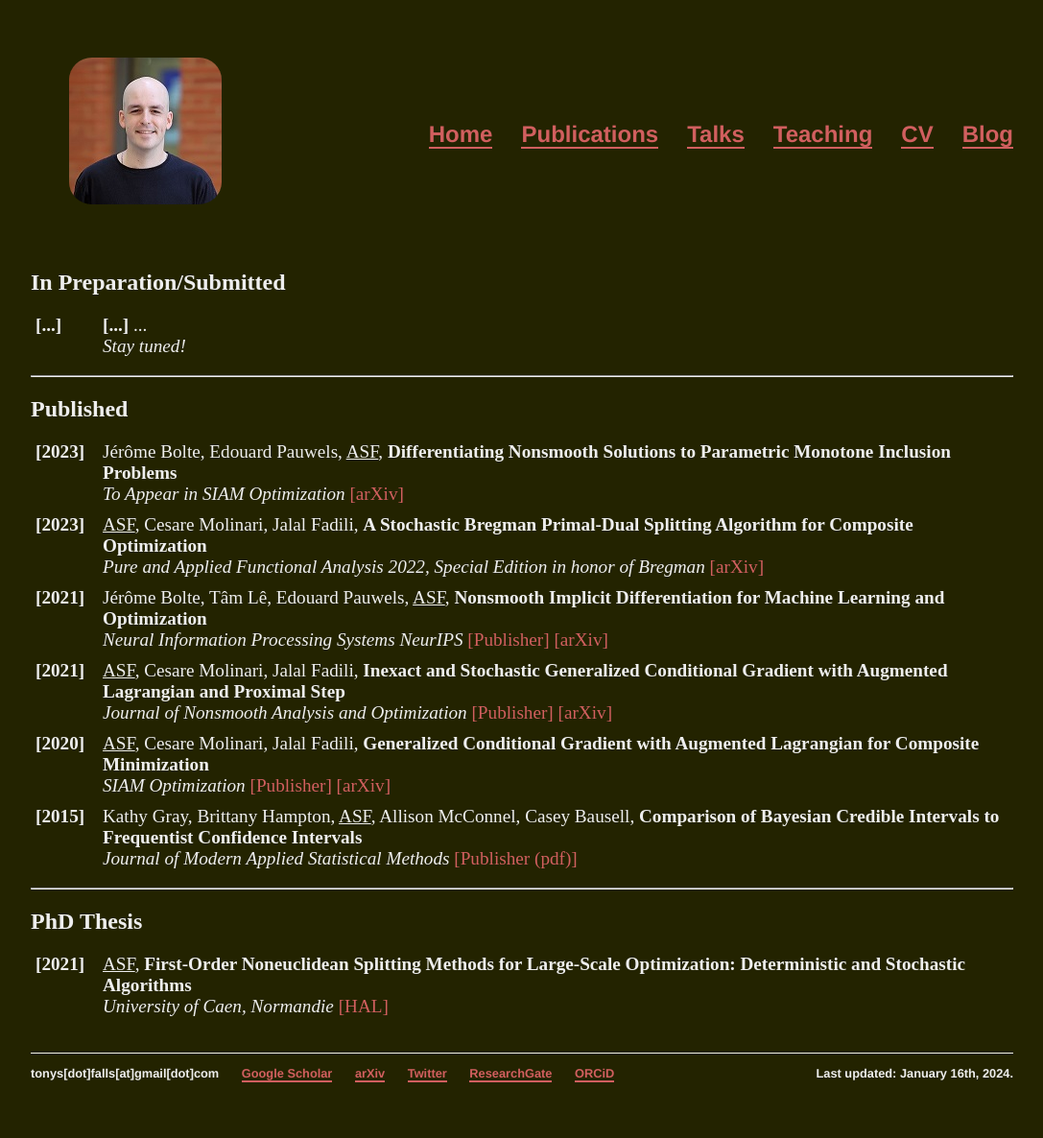
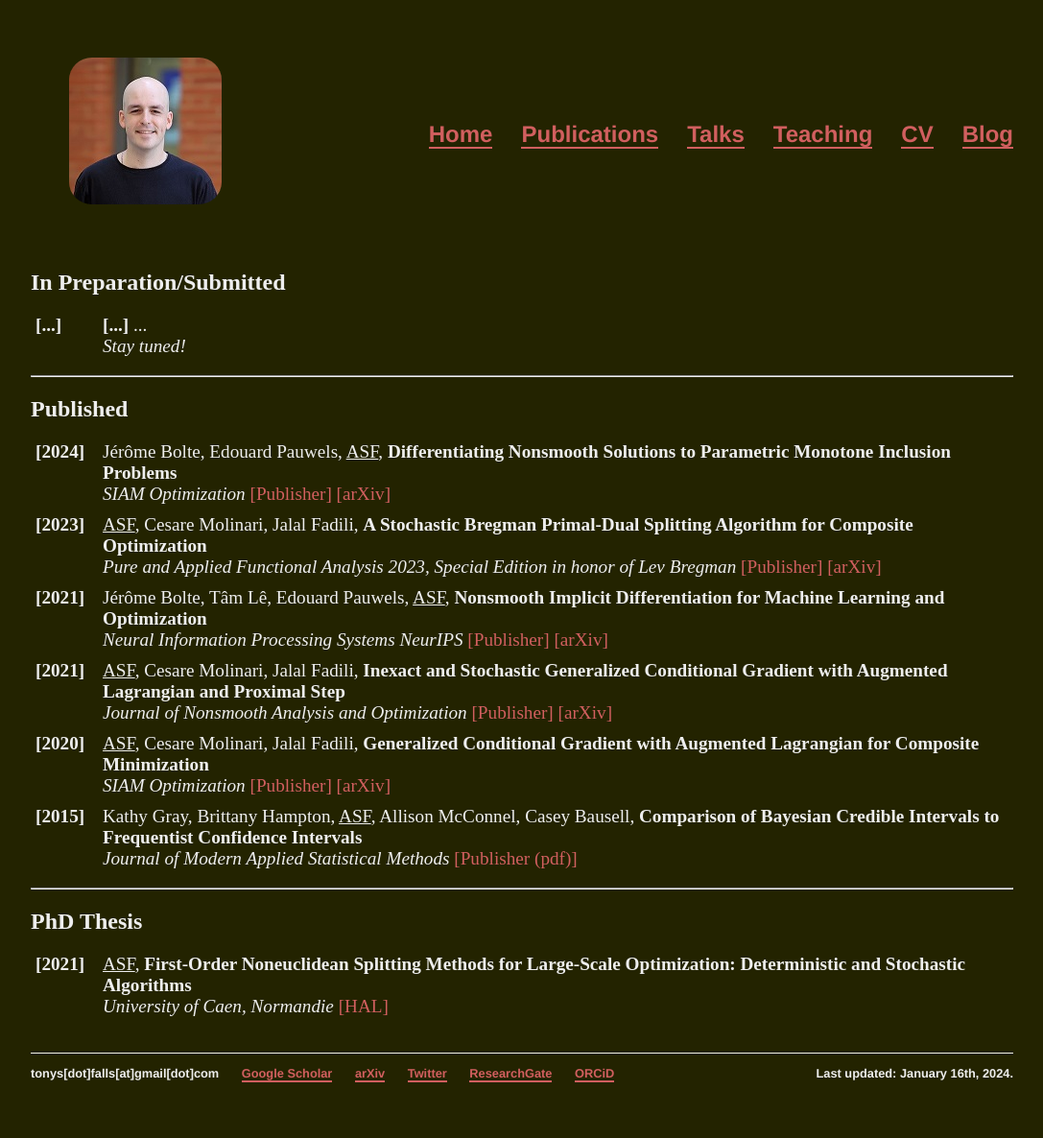
Before and after one commit to tonysf/tonysf.github.io, a Jekyll site: the page built from publications/index.html, in a window 1280 px wide. Shown: the whole page at 96% size, without its empty margins (96-1183 px from the left). Built offline with Jekyll 4.4.1, drawn with Linux system fonts in a browser that asks for light colours.

Commit message:
Update index.html

```diff
--- a/publications/index.html
+++ b/publications/index.html
@@ -12,11 +12,11 @@ title: Publications - Antonio SILVETI-FALLS
 		<hr>
 		<h2>Published</h2>
 		<p><ul class="publications">
-			<label><b>[2023]</b></label><li> Jérôme Bolte, Edouard Pauwels, <u>ASF</u>, <b> Differentiating Nonsmooth Solutions to Parametric Monotone Inclusion Problems </b><br>
-				<i>To Appear in SIAM Optimization</i> <a href="https://arxiv.org/abs/2212.07844">[arXiv]</a></li>
+			<label><b>[2024]</b></label><li> Jérôme Bolte, Edouard Pauwels, <u>ASF</u>, <b> Differentiating Nonsmooth Solutions to Parametric Monotone Inclusion Problems </b><br>
+				<i>SIAM Optimization</i> <a href="https://epubs.siam.org/doi/abs/10.1137/22M1541630?journalCode=sjope8">[Publisher]</a> <a href="https://arxiv.org/abs/2212.07844">[arXiv]</a></li>
 			<label><b>[2023]</b></label><li> <u>ASF</u>, Cesare Molinari, Jalal Fadili, <b>A Stochastic
 				Bregman Primal-Dual Splitting Algorithm for Composite Optimization</b><br>
-				<i>Pure and Applied Functional Analysis 2022, Special Edition in honor of Bregman</i> <a href="https://arxiv.org/abs/2112.11928">[arXiv]</a></li>
+				<i>Pure and Applied Functional Analysis 2023, Special Edition in honor of Lev Bregman</i> <a href="http://yokohamapublishers.jp/online2/oppafa/vol8/p921.html">[Publisher]</a> <a href="https://arxiv.org/abs/2112.11928">[arXiv]</a></li>
 			<label><b>[2021]</b></label><li> Jérôme Bolte, Tâm Lê, Edouard Pauwels, <u>ASF</u>, <b>Nonsmooth Implicit Differentiation for Machine Learning and
 				Optimization</b><br>
 				<i>Neural Information Processing Systems NeurIPS</i> <a href="https://papers.nips.cc/paper/2021/hash/70afbf2259b4449d8ae1429e054df1b1-Abstract.html">[Publisher]</a> <a href="https://arxiv.org/abs/2106.04350">[arXiv]</a></li>
```
